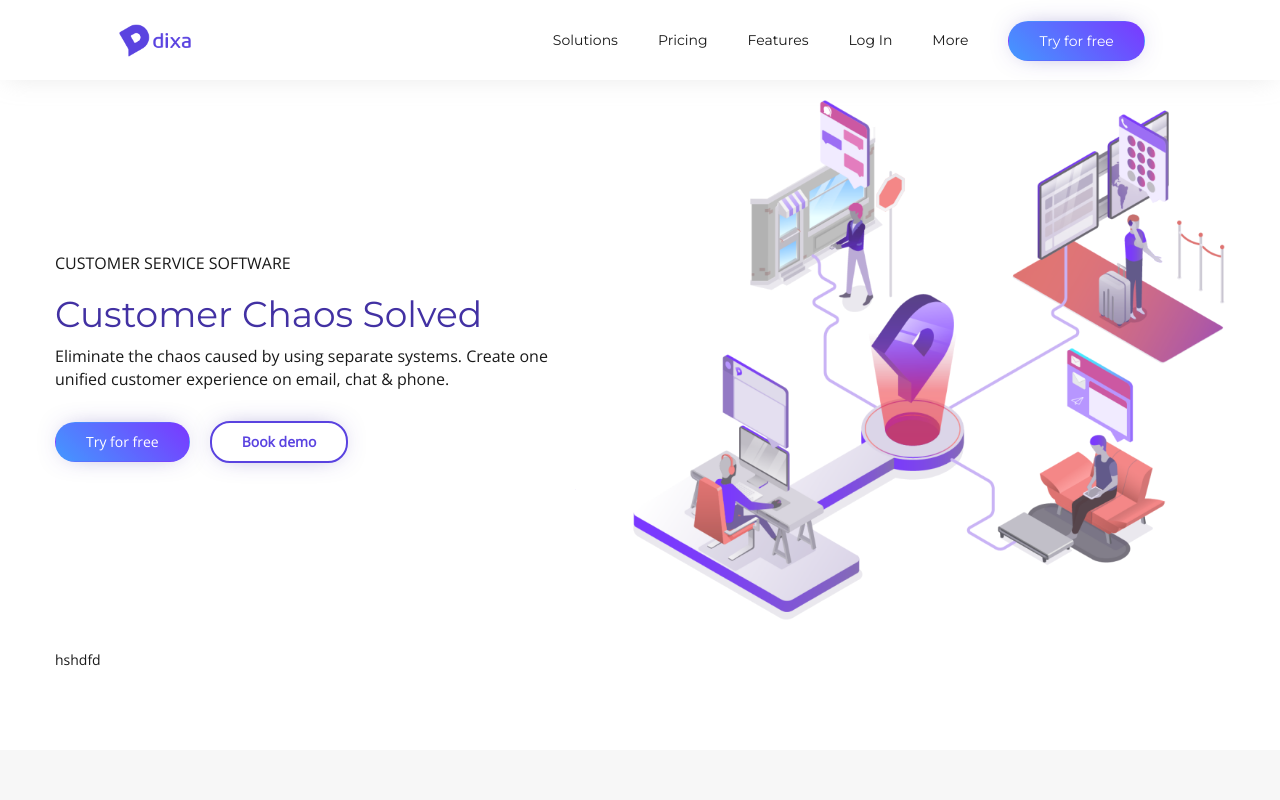
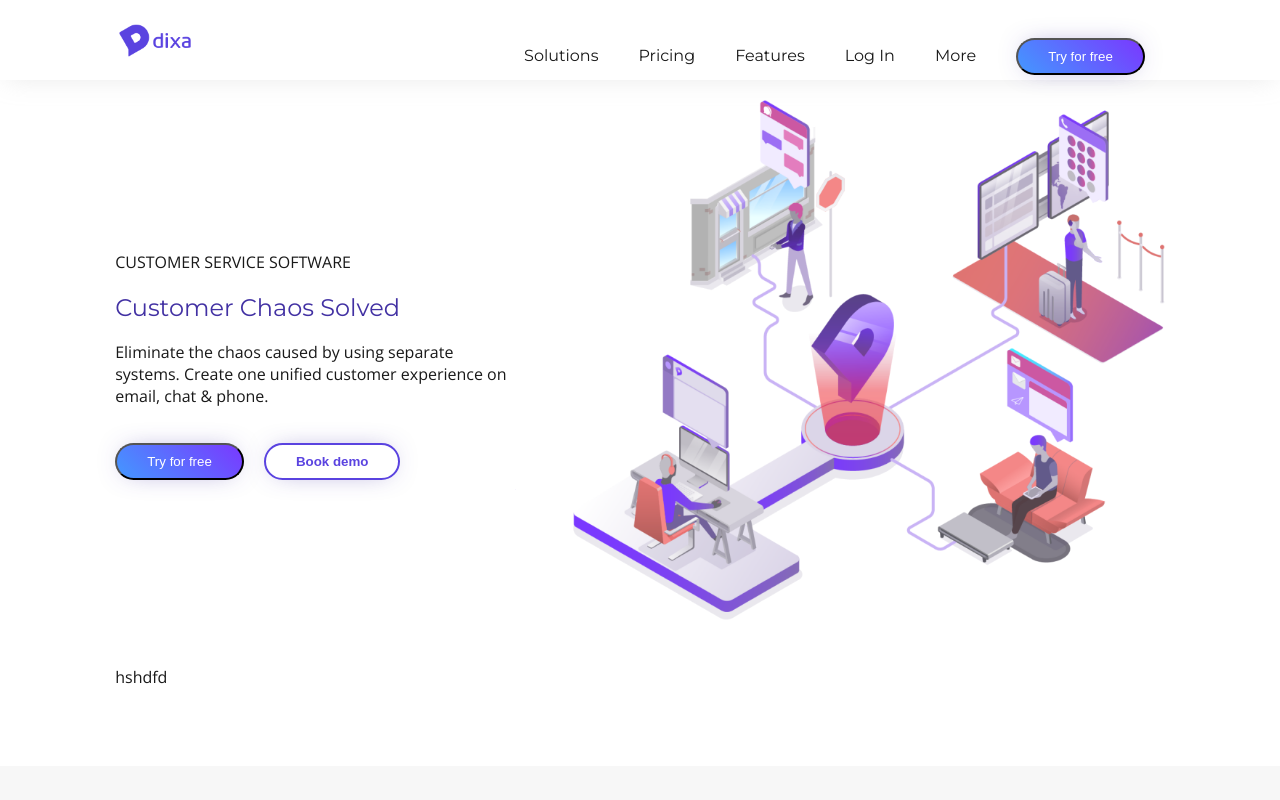
Before and after one commit to akbytnar/dixaWeb, a React app: page / in a window 1280 px wide. Shown: the top 800 px of the page. Built offline with nearby package versions, Linux system fonts and the light colour scheme.

Commit message:
bootstrap deleted

```diff
--- a/public/css/main.css
+++ b/public/css/main.css
@@ -110,24 +110,39 @@
 
 .home {
   transform: translateY(100px);
-  height: 600px;
+  height: auto;
   display: flex;
   flex-direction: row;
   justify-content: space-between; }
-  .home .left-wrapper {
+
+@media (min-width: 481px) and (max-width: 767px) {
+  .home {
+    flex-direction: column; }
+  #home-illustration {
+    width: 500px;
+    text-align: center; }
+  .left-wrapper {
+    margin: 0px 50px 0px 50px;
+    text-align: center; }
+  .right-wrapper {
+    display: none !important; } }
+
+.left-wrapper {
   display: flex;
   flex-direction: column;
   justify-content: center;
   flex: 1; }
-  .home .right-wrapper {
+
+.right-wrapper {
   display: flex;
   flex-direction: column;
   justify-content: center; }
-    .home .right-wrapper img {
+  .right-wrapper img {
     margin-right: auto;
     width: 650px;
     height: auto; }
-  .home .home-btn {
+
+.home-btn {
   margin: 20px 20px 5px 0px; }
 
 .fourRects {
--- a/public/index.html
+++ b/public/index.html
@@ -5,7 +5,7 @@
     <meta name="viewport" content="width=device-width, initial-scale=1, shrink-to-fit=no">
     <meta name="theme-color" content="#000000">
 
-    <link rel="stylesheet" href="https://maxcdn.bootstrapcdn.com/bootstrap/3.3.7/css/bootstrap.min.css" integrity="sha384-BVYiiSIFeK1dGmJRAkycuHAHRg32OmUcww7on3RYdg4Va+PmSTsz/K68vbdEjh4u" crossorigin="anonymous">
+    <!-- <link rel="stylesheet" href="https://maxcdn.bootstrapcdn.com/bootstrap/3.3.7/css/bootstrap.min.css" integrity="sha384-BVYiiSIFeK1dGmJRAkycuHAHRg32OmUcww7on3RYdg4Va+PmSTsz/K68vbdEjh4u" crossorigin="anonymous"> -->
     <link rel="stylesheet" href="css/main.css" />
     <link href="https://fonts.googleapis.com/css?family=Montserrat|Open+Sans|Vollkorn" rel="stylesheet">
     <link rel="manifest" href="%PUBLIC_URL%/manifest.json">
--- a/src/Home/home.scss
+++ b/src/Home/home.scss
@@ -28,6 +28,7 @@
   flex-direction: column;
   justify-content: center;
   flex: 1;
+  // margin-left: 9%;
   // width: 30% !important;
   .text {
   }
@@ -37,6 +38,7 @@
   display: flex;
   flex-direction: column;
   justify-content: center;
+  // margin-right: 9%;
   img {
     margin-right: auto;
     width: 650px;
--- a/src/Navbar/navbar.scss
+++ b/src/Navbar/navbar.scss
@@ -1,6 +1,7 @@
 @import "../styles/partials.scss";
 
 .navbar-main {
+  box-sizing: border-box;
   display: flex;
   width: 100%;
   position: fixed;
@@ -24,8 +25,8 @@
     margin-left: auto;
     display: flex;
     .navbar-item {
-      margin: 0px 20px 0px 20px;
-      line-height: 40px;
+      // margin: 0px 20px 0px 20px;
+      // line-height: 20px;
       text-transform: capitalize;
     }
   }
--- a/src/index.scss
+++ b/src/index.scss
@@ -15,8 +15,11 @@
   padding: 0;
   font-family: $font-primary;
   color: $color-dixa-black;
+  // width: 100%;
 }
 
 .container {
+  margin-left: 9%;
+  margin-right: 9%;
   padding: 0 !important;
 }
```
Lines whose indentation alone changed are shown as unchanged.
